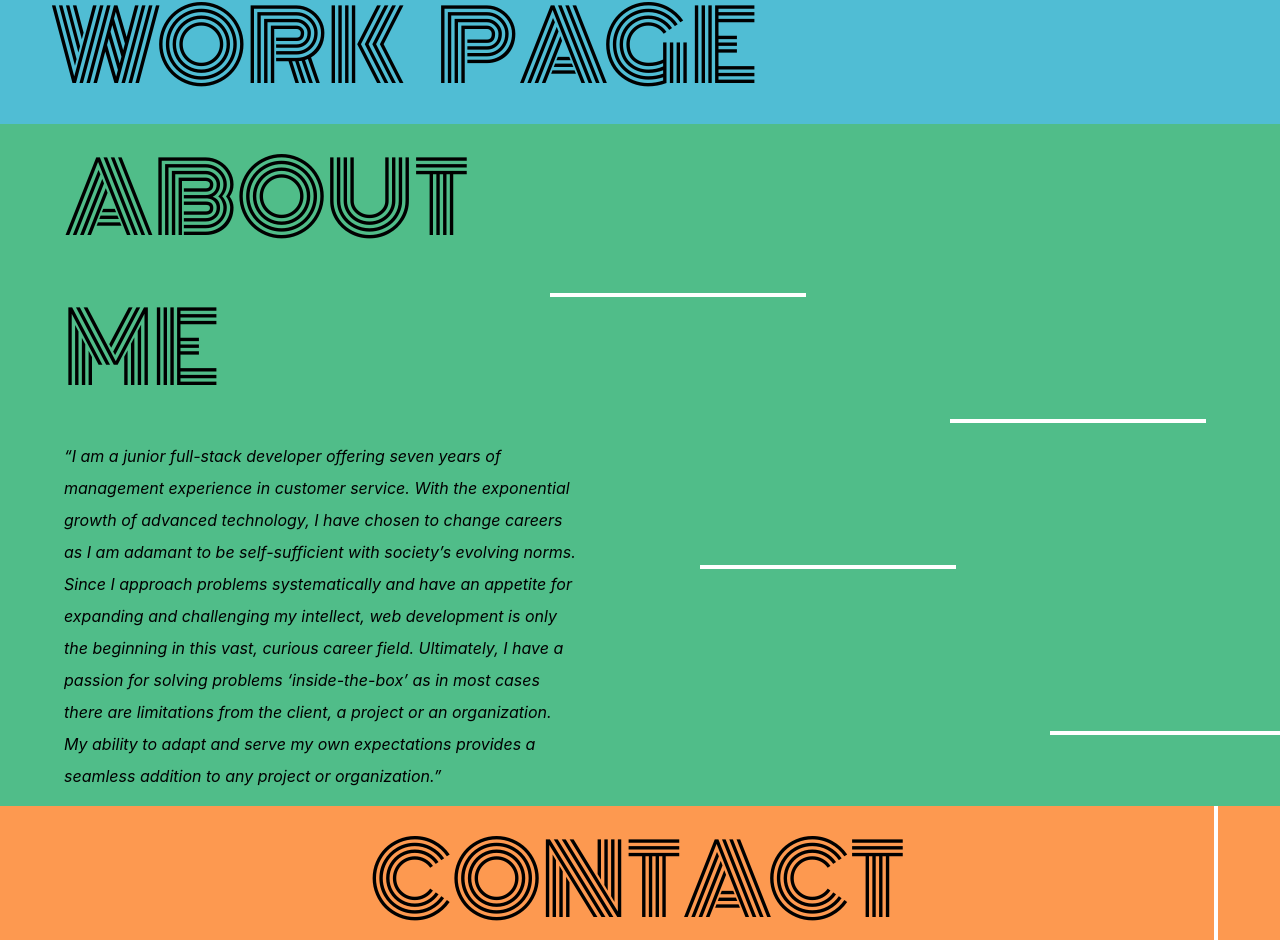
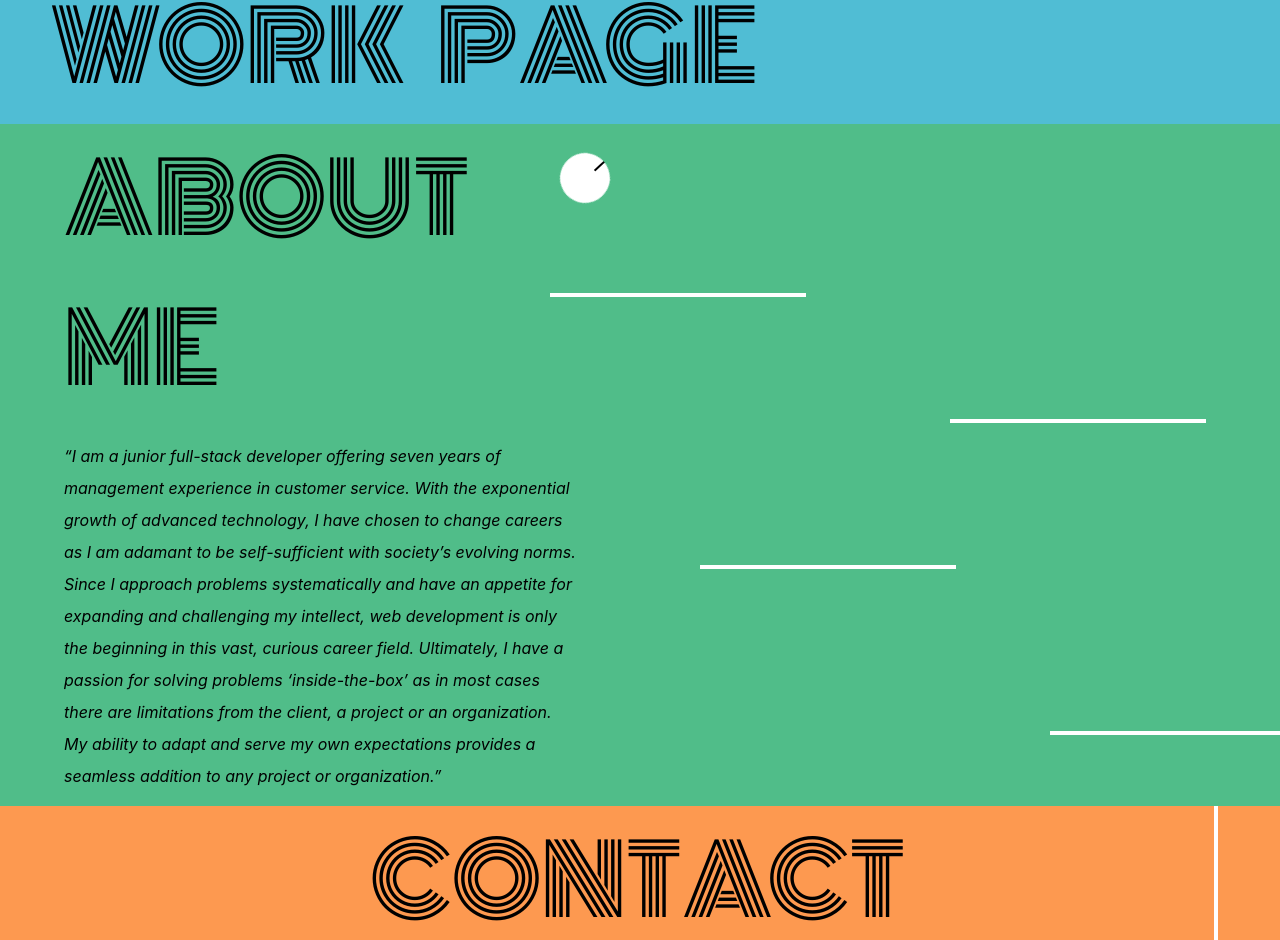
Before and after one commit to ForkingPaths2040/Portfolio, a React (Create React App) app: page / in a window 1280 px wide. Shown: the part 1458-2398 px from the top of the page. Built offline with nearby package versions, Linux system fonts and the light colour scheme.

Commit message:
animated circle

```diff
--- a/src/components/About/About.css
+++ b/src/components/About/About.css
@@ -46,3 +46,70 @@
   left: 550px;
   top: -500px;
 }
+
+.box {
+  width: 50px;
+  height: 50px;
+  background-color: white;
+  border-radius: 50%;
+  position: absolute;
+  top: 1600px;
+  left: 600px;
+  animation: stepping 6s infinite, roll 3s infinite linear;
+  transform: rotate(30deg);
+}
+@keyframes stepping {
+  0% {
+    left: 560px;
+    top: 1600px;
+  }
+  12% {
+    left: 560px;
+    top: 1700px;
+  }
+  25% {
+    left: 800px;
+    top: 1700px;
+  }
+  37% {
+    left: 1180px;
+    top: 1825px;
+  }
+  50% {
+    left: 930px;
+    top: 1825px;
+  }
+  63% {
+    left: 700px;
+    top: 1970px;
+  }
+  75% {
+    left: 950px;
+    top: 1970px;
+  }
+  87% {
+    left: 1275px;
+    top: 2140px;
+  }
+  100% {
+    left: 1060px;
+    top: 2140px;
+  }
+}
+
+@keyframes roll {
+  50% {
+    transform: rotate(360deg);
+  }
+  100% {
+    transform: rotate(0deg);
+  }
+}
+
+.dash {
+  width: 2px;
+  background-color: black;
+  height: 25%;
+  position: relative;
+  left: 50%;
+}
--- a/src/components/About/About.jsx
+++ b/src/components/About/About.jsx
@@ -8,6 +8,7 @@ function About(props) {
       <div className="about-info">
         <p>“I am a junior full-stack developer offering seven years of management experience in customer service.  With the exponential growth of advanced technology, I have chosen to change careers as I am adamant to be self-sufficient with society’s evolving norms. Since I approach problems systematically and have an appetite for expanding and challenging my intellect, web development is only the beginning in this vast, curious career field.  Ultimately, I have a passion for solving problems ‘inside-the-box’ as in most cases there are limitations from the client, a project or an organization. My ability to adapt and serve my own expectations provides a seamless addition to any project or organization.”</p>
       </div>
+      <div className="box"><div className="dash"></div></div>
       <div className="horizontal" id="hz1"></div>
       <div className="horizontal" id="hz2"></div>
       <div className="horizontal" id="hz3"></div>
```
